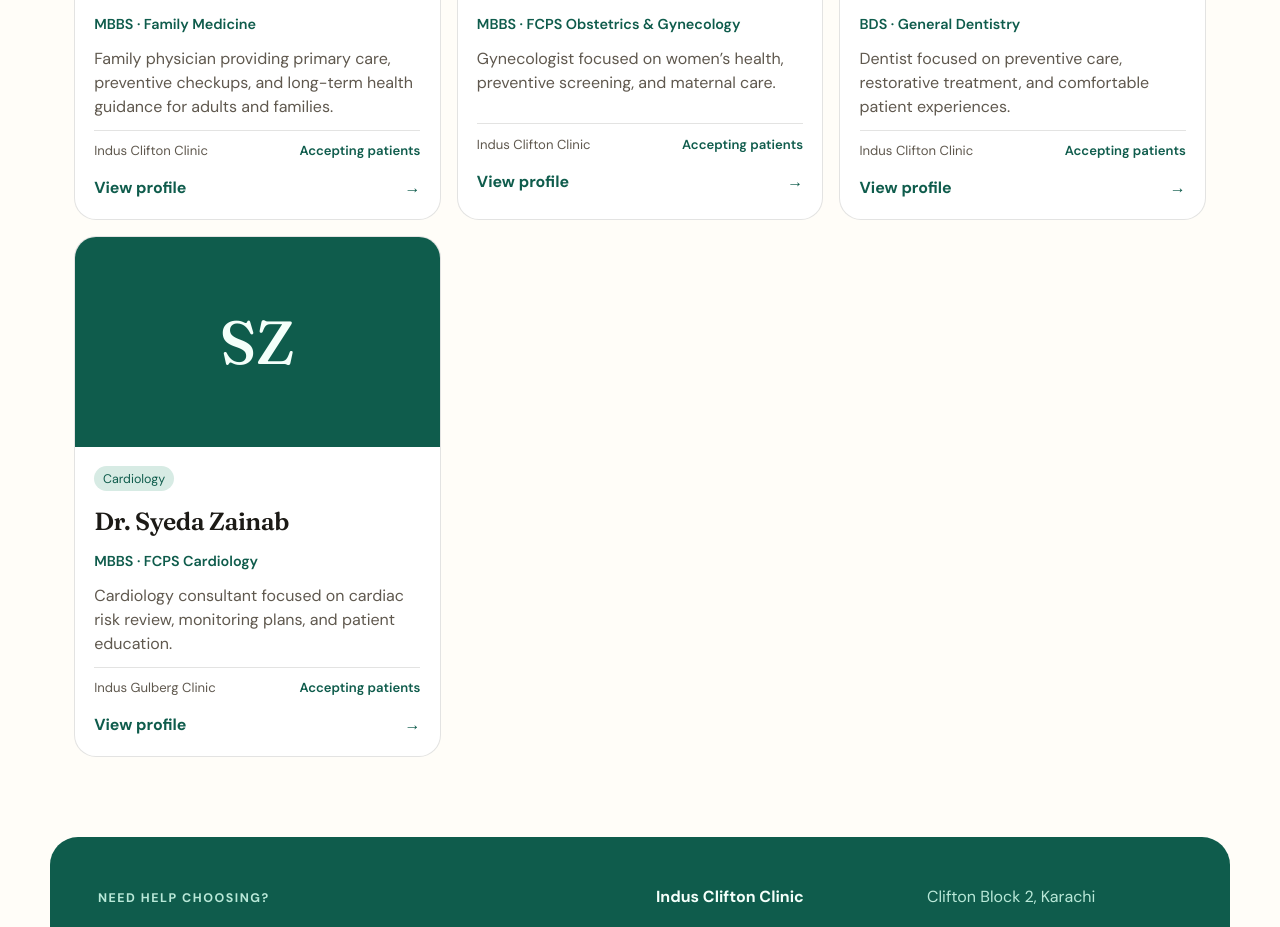
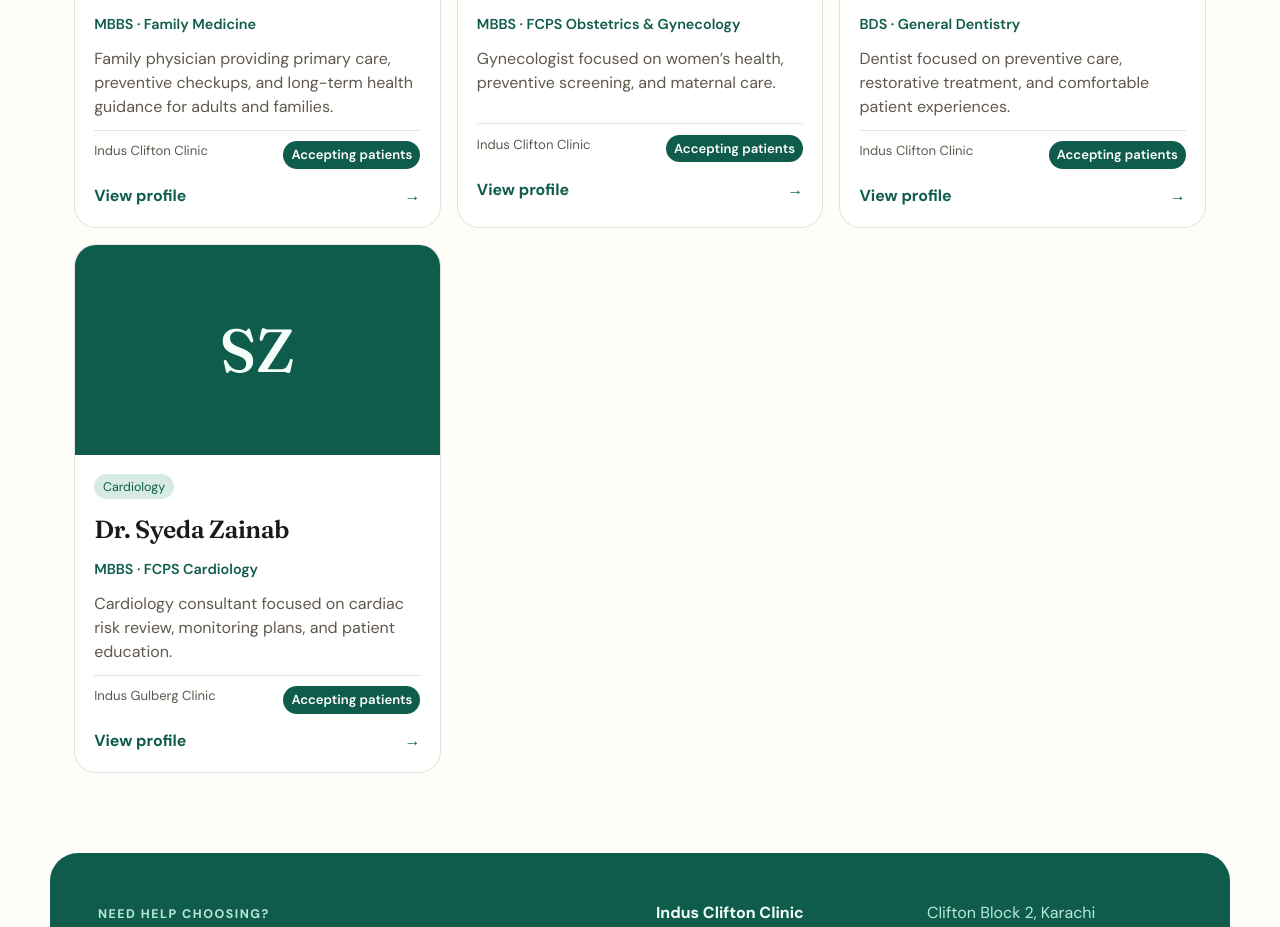
Before and after one commit to kashifdar1/dental-clinic, a React (Vite) app: page / in a window 1280 px wide. Shown: the part 1220-2147 px from the top of the page. Built offline with nearby package versions, Linux system fonts and the light colour scheme; no server answers.

Commit message:
fix: improve availability presentation

```diff
--- a/src/domain/availability.ts
+++ b/src/domain/availability.ts
@@ -116,7 +116,7 @@ export function formatAvailability(window: AvailabilityWindow): string {
         const schedule = schedules[index]
         return `${label} · ${formatTime(schedule.startTime)}–${formatTime(schedule.endTime)}`
       })
-      .join(', ')
+      .join('\n')
   }
   const schedule = schedules[0]
   return `${groupDays(window.days)} · ${formatTime(schedule.startTime)}–${formatTime(
--- a/src/styles/forms.css
+++ b/src/styles/forms.css
@@ -80,6 +80,7 @@
 
 .availability-trigger {
   text-align: left;
+  white-space: pre-line;
   border-radius: 12px;
   padding: 0.7rem 0.85rem;
   background: var(--panel-solid);
--- a/src/styles/public.css
+++ b/src/styles/public.css
@@ -224,7 +224,10 @@
 }
 
 .accepting {
-  color: var(--brand);
+  padding: 0.25rem 0.5rem;
+  border-radius: 999px;
+  color: #fff;
+  background: var(--brand);
   font-weight: 600;
 }
 
@@ -364,6 +367,7 @@
 
 .profile-facts dd {
   margin: 0.25rem 0 0;
+  white-space: pre-line;
 }
 
 .profile-specialties {
```
Also changed, not shown: 1 other file (tests, documents, lock files or other folders).
